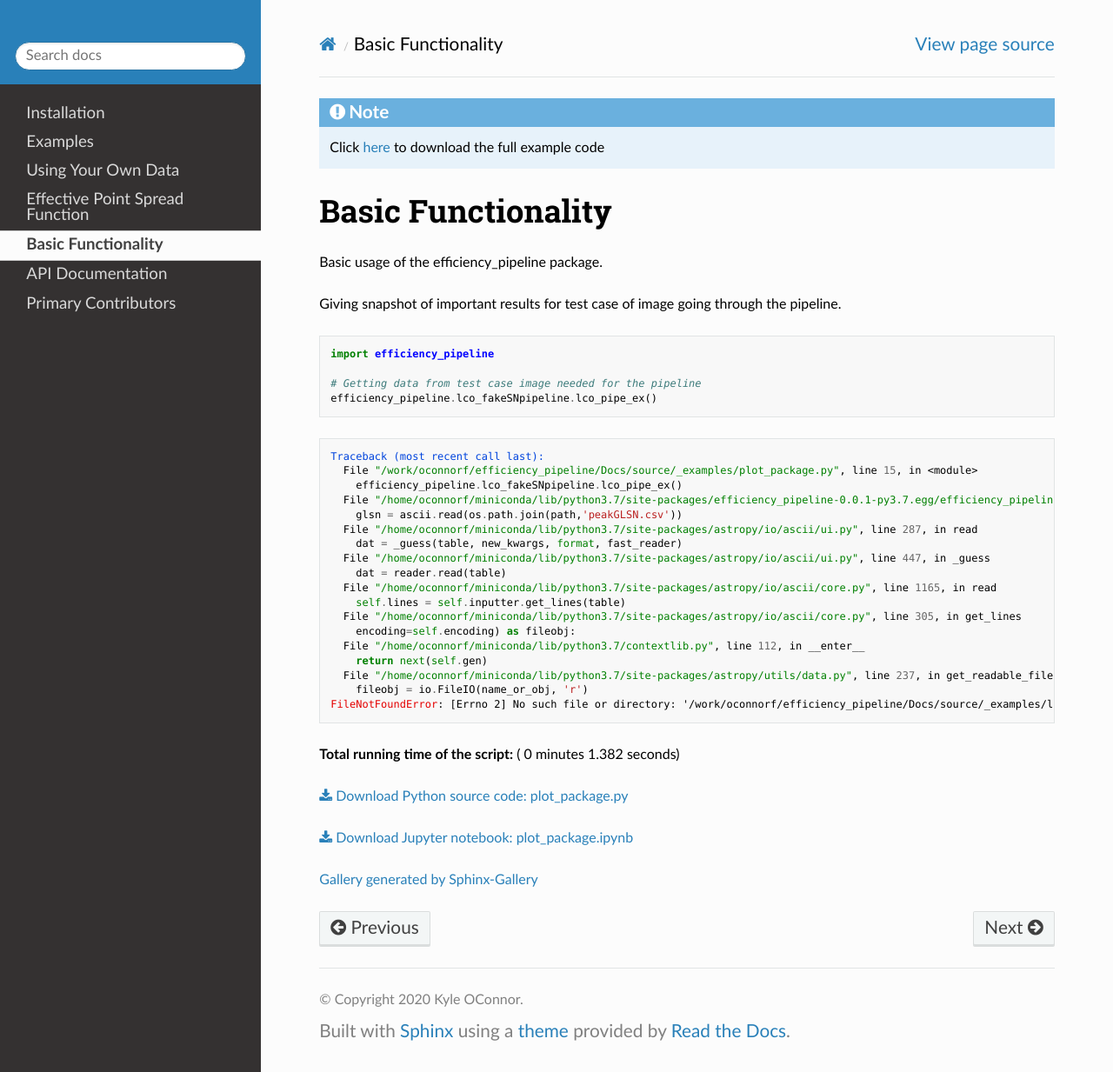
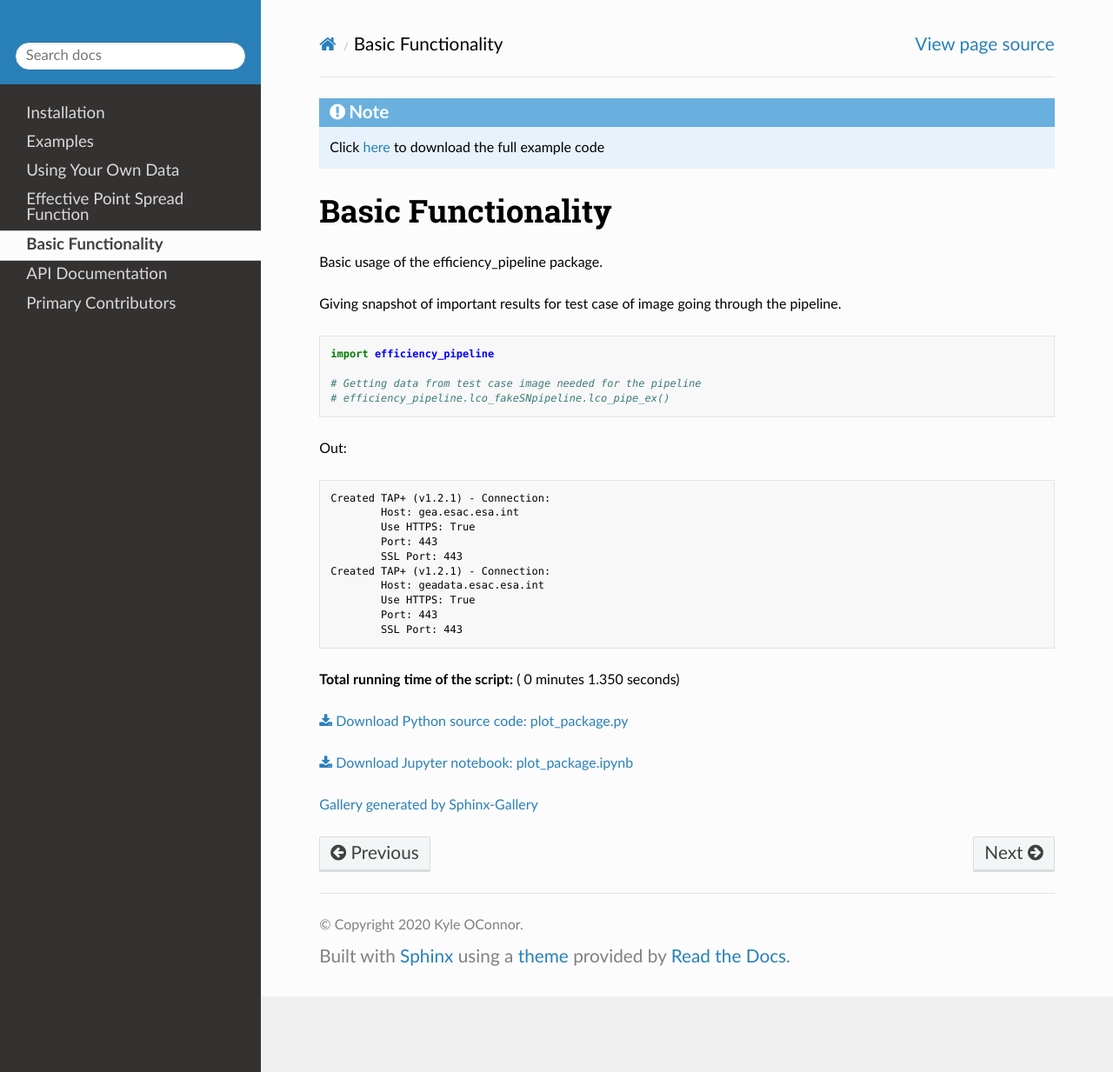
Before and after one commit to koconnor4/efficiency_pipeline, a Sphinx documentation site: the page built from Docs/source/examples/plot_package.rst, in a window 1280 px wide and 1233 px high. Shown: the whole window at 87% size. Built offline with Sphinx 7.4.7 and the Read the Docs theme 2.0.0, drawn with Linux system fonts in a browser that asks for light colours.

Commit message:
plot_package script (labeled basic functionality) doesnt run succesfully, have it commented, using instead examples to write in documentation

```diff
--- a/Docs/source/_examples/plot_package.py
+++ b/Docs/source/_examples/plot_package.py
@@ -12,4 +12,4 @@ Basic usage of the efficiency_pipeline package.
 import efficiency_pipeline
 
 # Getting data from test case image needed for the pipeline
-efficiency_pipeline.lco_fakeSNpipeline.lco_pipe_ex()
+# efficiency_pipeline.lco_fakeSNpipeline.lco_pipe_ex()
--- a/Docs/source/examples/plot_package.py
+++ b/Docs/source/examples/plot_package.py
@@ -12,4 +12,4 @@ Basic usage of the efficiency_pipeline package.
 import efficiency_pipeline
 
 # Getting data from test case image needed for the pipeline
-efficiency_pipeline.lco_fakeSNpipeline.lco_pipe_ex()
+# efficiency_pipeline.lco_fakeSNpipeline.lco_pipe_ex()
--- a/Docs/source/examples/plot_package.rst
+++ b/Docs/source/examples/plot_package.rst
@@ -24,34 +24,29 @@ Giving snapshot of important results for test case of image going through the pi
     import efficiency_pipeline
 
     # Getting data from test case image needed for the pipeline
-    efficiency_pipeline.lco_fakeSNpipeline.lco_pipe_ex()
+    # efficiency_pipeline.lco_fakeSNpipeline.lco_pipe_ex()
+
+
 
 
 
 
 .. rst-class:: sphx-glr-script-out
 
+ Out:
 
-.. code-block:: pytb
+ .. code-block:: none
 
-    Traceback (most recent call last):
-      File "/work/oconnorf/efficiency_pipeline/Docs/source/_examples/plot_package.py", line 15, in <module>
-        efficiency_pipeline.lco_fakeSNpipeline.lco_pipe_ex()
-      File "/home/oconnorf/miniconda/lib/python3.7/site-packages/efficiency_pipeline-0.0.1-py3.7.egg/efficiency_pipeline/lco_fakeSNpipeline.py", line 819, in lco_pipe_ex
-        glsn = ascii.read(os.path.join(path,'peakGLSN.csv'))
-      File "/home/oconnorf/miniconda/lib/python3.7/site-packages/astropy/io/ascii/ui.py", line 287, in read
-        dat = _guess(table, new_kwargs, format, fast_reader)
-      File "/home/oconnorf/miniconda/lib/python3.7/site-packages/astropy/io/ascii/ui.py", line 447, in _guess
-        dat = reader.read(table)
-      File "/home/oconnorf/miniconda/lib/python3.7/site-packages/astropy/io/ascii/core.py", line 1165, in read
-        self.lines = self.inputter.get_lines(table)
-      File "/home/oconnorf/miniconda/lib/python3.7/site-packages/astropy/io/ascii/core.py", line 305, in get_lines
-        encoding=self.encoding) as fileobj:
-      File "/home/oconnorf/miniconda/lib/python3.7/contextlib.py", line 112, in __enter__
-        return next(self.gen)
-      File "/home/oconnorf/miniconda/lib/python3.7/site-packages/astropy/utils/data.py", line 237, in get_readable_fileobj
-        fileobj = io.FileIO(name_or_obj, 'r')
-    FileNotFoundError: [Errno 2] No such file or directory: '/work/oconnorf/efficiency_pipeline/Docs/source/_examples/lco_pipe_example/sdssj2309-0039/peakGLSN.csv'
+    Created TAP+ (v1.2.1) - Connection:
+            Host: gea.esac.esa.int
+            Use HTTPS: True
+            Port: 443
+            SSL Port: 443
+    Created TAP+ (v1.2.1) - Connection:
+            Host: geadata.esac.esa.int
+            Use HTTPS: True
+            Port: 443
+            SSL Port: 443
 
 
 
@@ -59,7 +54,7 @@ Giving snapshot of important results for test case of image going through the pi
 
 .. rst-class:: sphx-glr-timing
 
-   **Total running time of the script:** ( 0 minutes  1.382 seconds)
+   **Total running time of the script:** ( 0 minutes  1.350 seconds)
 
 
 .. _sphx_glr_download_examples_plot_package.py:
--- a/Docs/source/examples/sg_execution_times.rst
+++ b/Docs/source/examples/sg_execution_times.rst
@@ -5,8 +5,8 @@
 
 Computation times
 =================
-**00:01.382** total execution time for **examples** files:
+**00:01.350** total execution time for **examples** files:
 
 +----------------------------------------------------------------+-----------+--------+
-| :ref:`sphx_glr_examples_plot_package.py` (``plot_package.py``) | 00:01.382 | 0.0 MB |
+| :ref:`sphx_glr_examples_plot_package.py` (``plot_package.py``) | 00:01.350 | 0.0 MB |
 +----------------------------------------------------------------+-----------+--------+
```
Also changed, not shown: Docs/source/examples/plot_package.ipynb, 13 other files.
